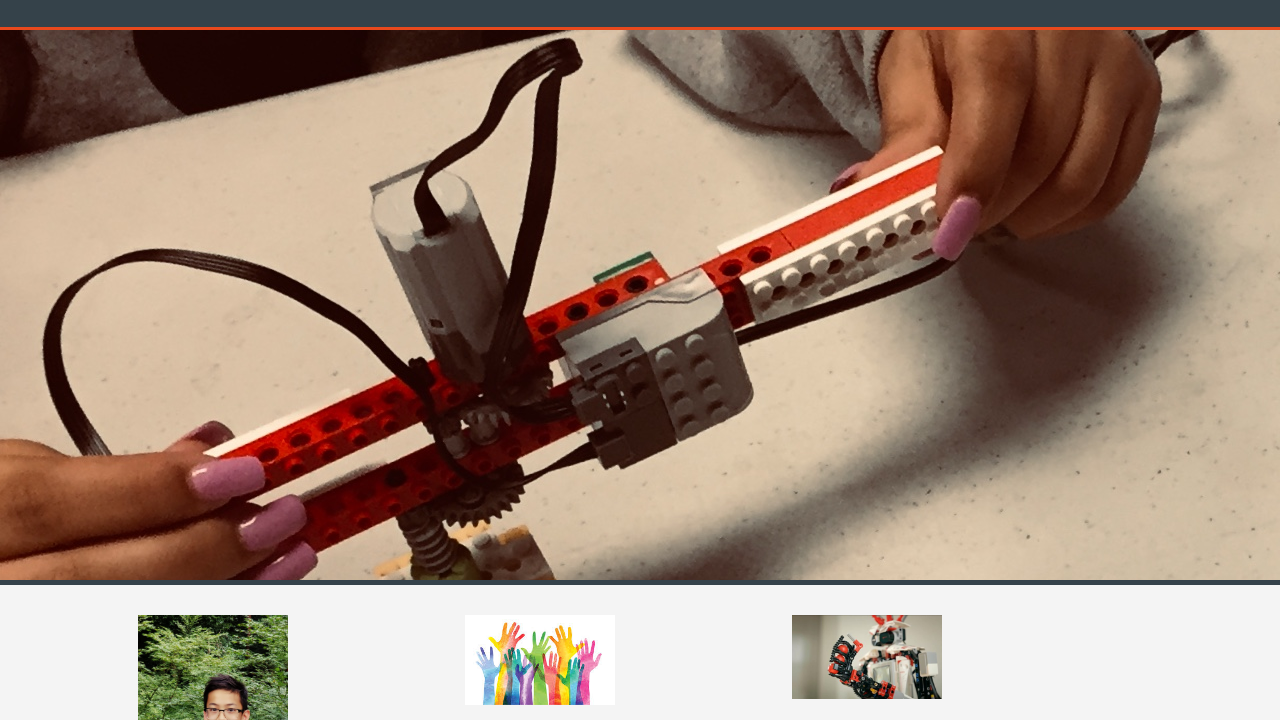
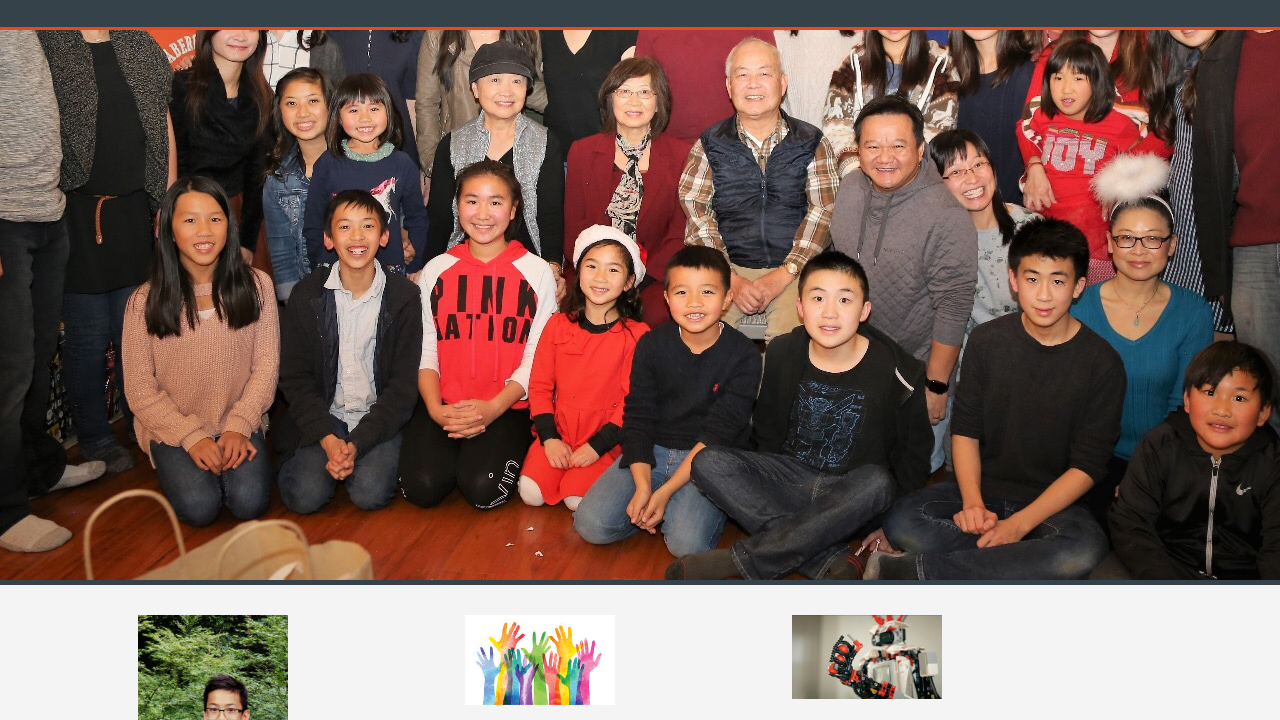
Before and after one commit to KyleCodeNg168/ResumeWebsite, a plain HTML site: page index.html in a window 1280 px wide. Shown: the part 73-793 px from the top of the page. Drawn offline with Linux system fonts and the light colour scheme.

Commit message:
Changing picture

```diff
--- a/css/superstyle.css
+++ b/css/superstyle.css
@@ -95,7 +95,7 @@
     /*showcase aka the big picture*/
     #showcase{
       min-height:  550px;
-      background: url("../img/Innov8rzWEDOpicture.jpg") no-repeat -80px -280px;
+      background: url("../img/Family.jpg") no-repeat -80px -280px;
       text-align: center;
       color: #ffffff;
       border-bottom: #35424a 5px solid;
```
Also changed, not shown: QRCode.png (added), QRCodeTransparent.png (added), 1 other file.
